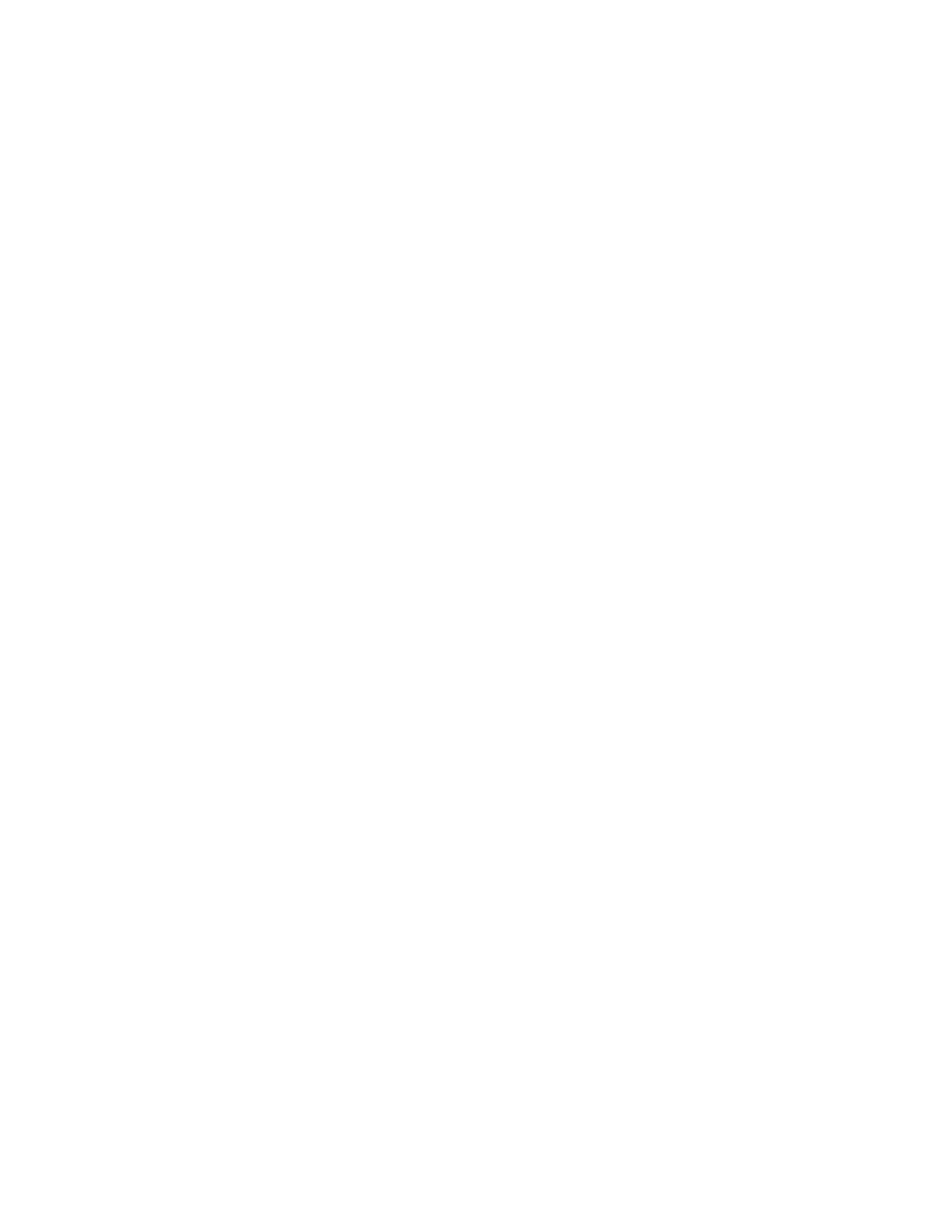
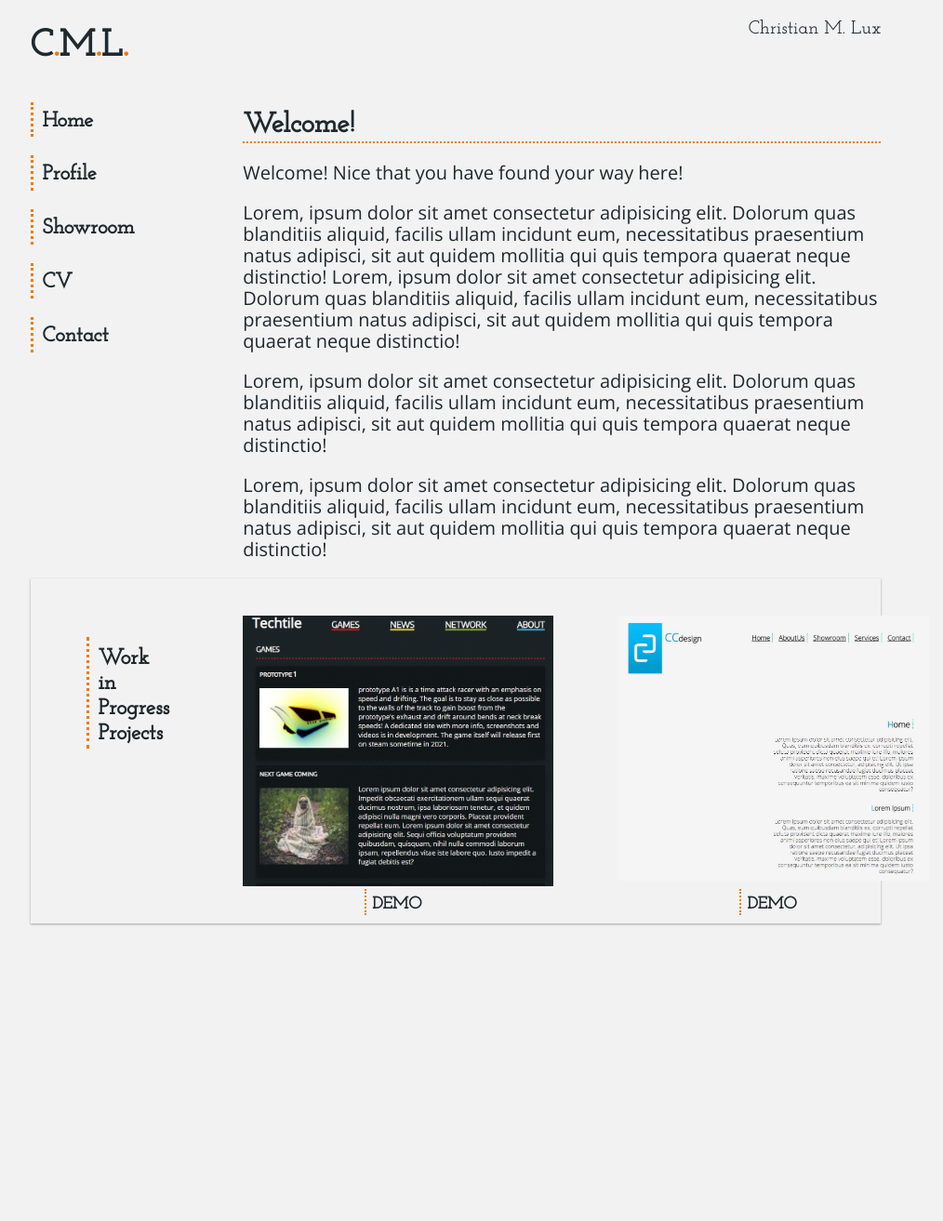
Before and after one commit to ChristianMLux/cmlPortfolio, a plain HTML site: page profile.html in a window 1280 px wide. Shown: the whole page at 93% size, without its empty margins (150-1164 px from the left). Before the commit the page ends 800 px from the top, so only its background shows below. Drawn offline with nearby package versions, Linux system fonts and the light colour scheme.

Commit message:
feature: added Demolinks to the wip section

```diff
--- a/profile.html
+++ b/profile.html
@@ -0,0 +1,90 @@
+<!DOCTYPE html>
+<html lang="en">
+  <head>
+    <meta charset="UTF-8" />
+    <meta http-equiv="X-UA-Compatible" content="IE=edge" />
+    <meta name="author" content="Christian M. Lux" />
+    <meta name="viewport" content="width=device-width, initial-scale=1.0" />
+    <meta name="description" content="Portfolio . Christian M. Lux" />
+    <link
+      rel="stylesheet"
+      href="https://unpkg.com/normalize.css@8.0.1/normalize.css"
+    />
+    <link rel="stylesheet" href="style.css" />
+    <link rel="preconnect" href="https://fonts.googleapis.com" />
+    <link rel="preconnect" href="https://fonts.gstatic.com" crossorigin />
+    <link
+      href="https://fonts.googleapis.com/css2?family=Josefin+Slab:wght@500&family=Open+Sans:wght@300&display=swap"
+      rel="stylesheet"
+    />
+    <title>Portfolio</title>
+  </head>
+  <body>
+    <header class="main-header">
+      <div class="main-header-wrapper">
+        <h1 class="main-heading">
+          C<span class="emphasise">.</span>M<span class="emphasise">.</span
+          >L<span class="emphasise">.</span>
+        </h1>
+        <p class="main-subheading">Christian M. Lux</p>
+      </div>
+    </header>
+    <main>
+      <div class="grid-layout">
+        <div class="grid-nav">
+          <nav class="main-nav">
+            <a href="index.html">Home</a>
+            <a href="profile.html">Profile</a>
+            <a href="showroom.html">Showroom</a>
+            <a href="https://christian-m-lux.netlify.app/">CV</a>
+            <a href="contact.html">Contact</a>
+          </nav>
+        </div>
+        <div class="grid-content-main">
+          <article class="content-article">
+            <div class="content-wrapper">
+              <h2 class="content-heading">Welcome!</h2>
+              <p class="content-subheading">
+                Welcome! Nice that you have found your way here!
+              </p>
+              <p class="content-p">
+                Lorem, ipsum dolor sit amet consectetur adipisicing elit.
+                Dolorum quas blanditiis aliquid, facilis ullam incidunt eum,
+                necessitatibus praesentium natus adipisci, sit aut quidem
+                mollitia qui quis tempora quaerat neque distinctio! Lorem, ipsum
+                dolor sit amet consectetur adipisicing elit. Dolorum quas
+                blanditiis aliquid, facilis ullam incidunt eum, necessitatibus
+                praesentium natus adipisci, sit aut quidem mollitia qui quis
+                tempora quaerat neque distinctio!
+              </p>
+              <p class="content-p">
+                Lorem, ipsum dolor sit amet consectetur adipisicing elit.
+                Dolorum quas blanditiis aliquid, facilis ullam incidunt eum,
+                necessitatibus praesentium natus adipisci, sit aut quidem
+                mollitia qui quis tempora quaerat neque distinctio!
+              </p>
+              <p class="content-p">
+                Lorem, ipsum dolor sit amet consectetur adipisicing elit.
+                Dolorum quas blanditiis aliquid, facilis ullam incidunt eum,
+                necessitatibus praesentium natus adipisci, sit aut quidem
+                mollitia qui quis tempora quaerat neque distinctio!
+              </p>
+            </div>
+          </article>
+        </div>
+        <div class="grid-content-side">
+          <div class="side-wrapper">
+            <h3 class="side-heading">Work in Progress Projects</h3>
+            <a class="imglink" href="https://techtile-layout.netlify.app/"
+              >DEMO</a
+            >
+            <img src="img/techtileDemo.jpg" />
+            <a class="imglink" href="https://portfoliocc.netlify.app/">DEMO</a>
+            <img src="img/ccportfolioDemo.jpg" />
+          </div>
+        </div>
+        <div class="grid-footer"></div>
+      </div>
+    </main>
+  </body>
+</html>
--- a/style.css
+++ b/style.css
@@ -93,13 +93,23 @@ h4 {
   }
   .main-nav a {
     margin: 0.5rem 0 0.5rem 0;
-    padding: 0.4rem 0 0.2rem 0.5rem;
+    padding: 0.4rem 1rem 0.2rem 0.5rem;
     border-left: dotted 3px var(--primary-color);
     font-size: 1.125rem;
     font-weight: bold;
     font-family: "Josefin Slab", serif;
     color: var(--dark);
     text-decoration: none;
+    transition: border-left 0.5s, background-color 0.5s;
+  }
+  .main-nav a:hover {
+    margin-left: 0.0125rem;
+    border-left: dotted 5px var(--bright);
+    background-color: var(--primary-light);
+    transition: border-left 0.5s, background-color 0.5s;
+  }
+  a:hover::first-letter {
+    _color: var(--primary-color);
   }
 
   .content-heading {
@@ -112,7 +122,7 @@ h4 {
     box-shadow: rgba(0, 0, 0, 0.12) 0px 1px 3px, rgba(0, 0, 0, 0.24) 0px 1px 2px;
   }
   .side-wrapper {
-    margin: 2rem 1rem 2rem 1rem;
+    margin: 2rem 3rem 2rem 1rem;
     display: flex;
     flex-flow: row;
     justify-content: space-evenly;
@@ -120,12 +130,31 @@ h4 {
   .side-wrapper img {
     height: 30%;
     width: 40%;
+    padding: 0 auto;
+    margin: 0 auto;
   }
-  .side-wrapper img + img {
-    padding-left: 2rem;
+
+  .imglink {
+    position: relative;
+    padding: 0.35rem 0.4rem 0 0.3rem;
+    left: 10rem;
+    top: 14.7rem;
+    height: 1.4rem;
+    color: var(--dark);
+    font-weight: bold;
+    font-size: 0.9rem;
+    font-family: "Josefin Slab", serif;
+    text-decoration: none;
+    border-left: dotted 2px var(--primary-color);
+    transition: background-color 0.5s;
+  }
+  .imglink:hover {
+    background-color: var(--primary-color);
+    transition: background-color 0.5s;
   }
   .side-heading {
-    padding: 0.5rem 0.5rem 4rem 0.5rem;
+    margin-left: 2rem;
+    padding: 0.5rem 0.5rem 5.5rem 0.5rem;
     border-left: dotted 3px var(--primary-color);
     height: 3rem;
   }
```
Also changed, not shown: index.html (+6 -1 lines).
